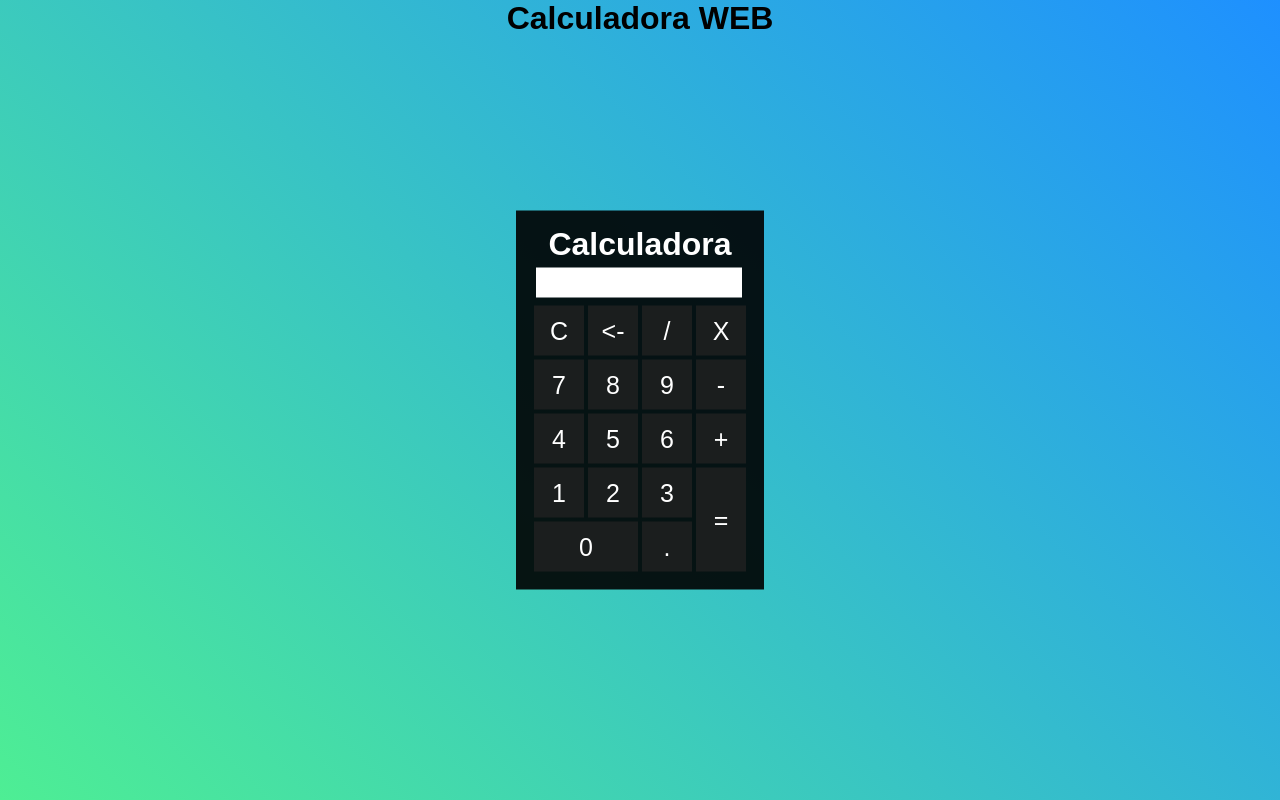
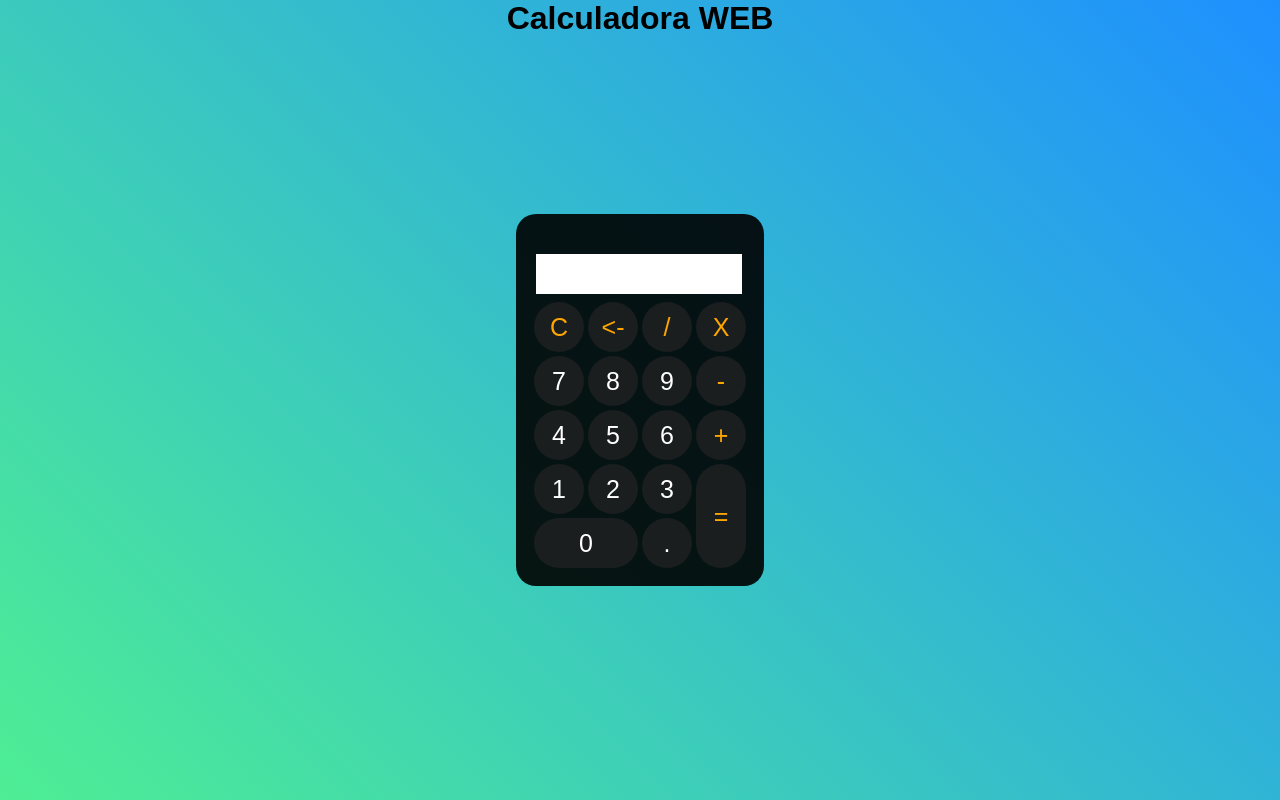
Before and after one commit to keviin22/calculadora_js, a plain HTML site: page index.html in a window 1280 px wide. Both pictures are taken after a click on the button "<-". Drawn offline with Linux system fonts and the light colour scheme.

Commit message:
Calculadora finalizada

```diff
--- a/CSS/style.css
+++ b/CSS/style.css
@@ -18,6 +18,7 @@
     right: 50%;
     transform: translate(50%,-50%);
     padding: 15px;
+    border-radius: 20px;
 }
 .botao{
     height: 50px;
@@ -28,6 +29,7 @@
     background-color: rgba(33, 33, 33, 0.8  );
     border: none;
     margin: 1px;
+    border-radius: 25px;
 }
 .botao:hover{
     background-color: black;
@@ -38,6 +40,7 @@
     color: black;
     text-align: right;
     width: 206px;
-    height: 30px;
+    height: 40px;
     margin: 5px;
+    margin-top: 25px;
 }
--- a/JavaScript/calc.js
+++ b/JavaScript/calc.js
@@ -1,4 +1,25 @@
+//Função para inserir mais de um número diferente no display
 function insert(num){
-    var numero = document.getElementById('resultado').innerHTML
+    let numero = document.getElementById('resultado').innerHTML
     document.getElementById('resultado').innerHTML = numero + num
 }
+//Função Limpar: Limpa todos os números de uma única vez.
+function clean(){
+    document.getElementById('resultado').innerHTML = ""
+}
+//Função Backspace: apaga um numero por vez.
+function apagar(){
+    let resultado = document.getElementById('resultado').innerHTML
+    document.getElementById('resultado').innerHTML = resultado.substring(0, resultado.length-1)
+}
+//Função calcular: Calcular a operação desejada
+function calcular(){
+    let resultado = document.getElementById('resultado').innerHTML
+    if(resultado){
+        document.getElementById('resultado').innerHTML = eval(resultado)
+    }
+    else{
+        alert("Não há nada para calcular! Por favor insira uma operação")
+        document.getElementById('resultado').innerHTML = "Error"
+    }
+}
--- a/index.html
+++ b/index.html
@@ -16,39 +16,37 @@
     <div class="fundo">
         <h1>Calculadora WEB</h1>
         <div class="calculadora">
-            <h1>Calculadora</h1>
             <p id="resultado"></p>
 
             <table>
                 <tr>
-                    <td><button class="botao" onclick="clear()">C</button></td>
-                    <td><button class="botao"><-</button></td>
-                    <td><button class="botao" onclick="insert('/')">/</button></td>
-                    <td><button class="botao" onclick="insert('*')">X</button></td>
+                    <td><button class="botao" style="color: orange;" onclick="clean()">C</button></td>
+                    <td><button class="botao" style="color: orange;" onclick="apagar()"><-</button></td>
+                    <td><button class="botao" style="color: orange;" onclick="insert('/')">/</button></td>
+                    <td><button class="botao" style="color: orange;" onclick="insert('*')">X</button></td>
                 </tr>
                 <tr>
                     <td><button class="botao" onclick="insert('7')">7</button></td>
                     <td><button class="botao" onclick="insert('8')">8</button></td>
                     <td><button class="botao" onclick="insert('9')">9</button></td>
-                    <td><button class="botao" onclick="insert('-')">-</button></td>
+                    <td><button class="botao" style="color: orange;" onclick="insert('-')">-</button></td>
                 </tr>
                 <tr>
                     <td><button class="botao" onclick="insert('4')">4</button></td>
                     <td><button class="botao" onclick="insert('5')">5</button></td>
                     <td><button class="botao" onclick="insert('6')">6</button></td>
-                    <td><button class="botao" onclick="insert('+')">+</button></td>
+                    <td><button class="botao" style="color: orange;" onclick="insert('+')">+</button></td>
                 </tr>
                 <tr>
                     <td><button class="botao" onclick="insert('1')">1</button></td>
                     <td><button class="botao" onclick="insert('2')">2</button></td>
                     <td><button class="botao" onclick="insert('3')">3</button></td>
-                    <td rowspan="2"><button class="botao" style="height: 104px;">=</button></td>
+                    <td rowspan="2"><button class="botao" style="height: 104px; color: orange;" onclick="calcular()">=</button></td>
                 </tr>
                 <tr>
                     <td colspan="2"><button class="botao" style="width: 104px;" onclick="insert('0')">0</button></td>
-                    <td><button class="botao">.</button></td>
+                    <td><button class="botao" onclick="insert('.')">.</button></td>
                 </tr>
-
             </table>
         </div>
     </div>
```
